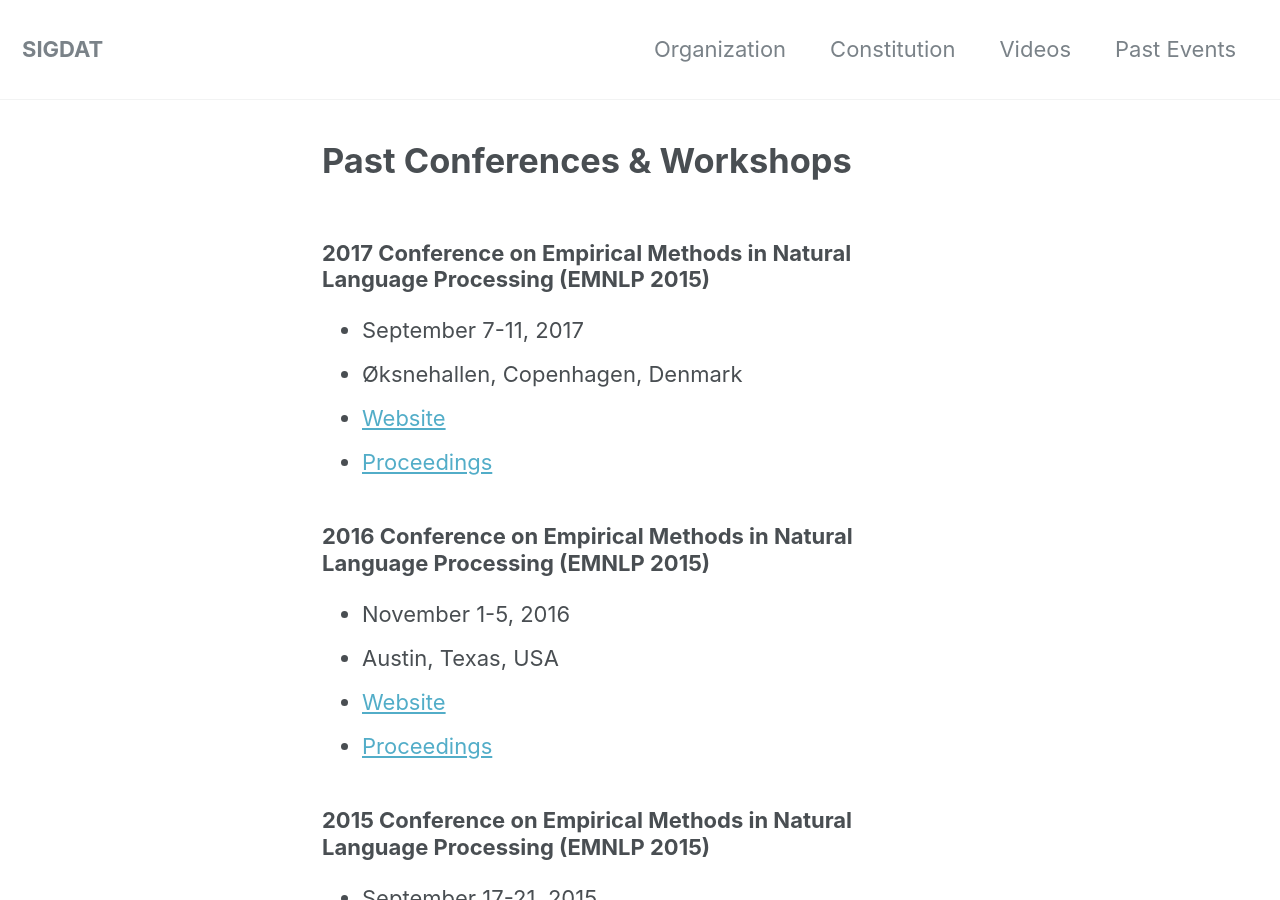
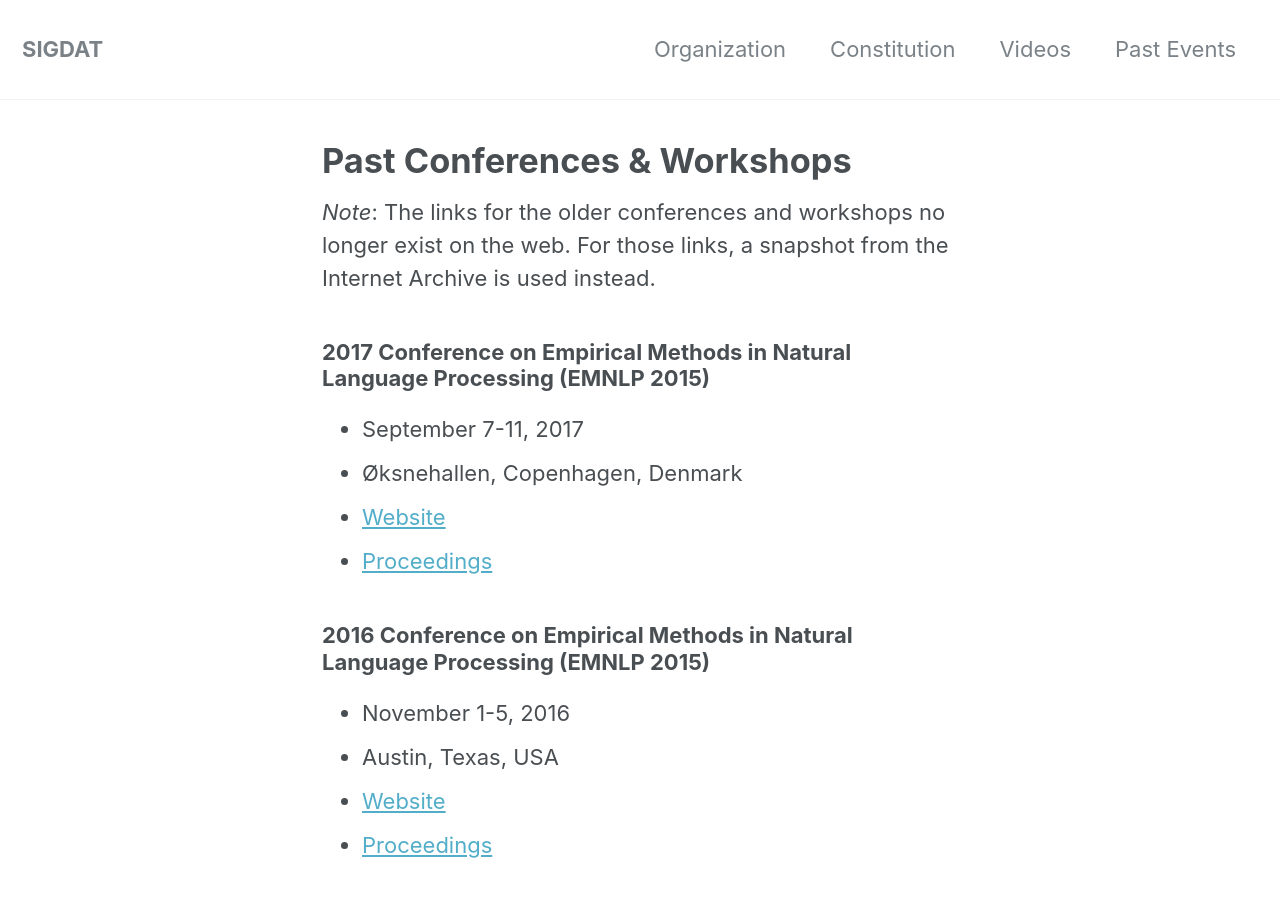
Before and after one commit to sigdat-org/sigdat, a Jekyll site: the page built from _pages/events.md, in a window 1280 px wide and 900 px high. Built offline with Jekyll 4.4.1, drawn with Linux system fonts in a browser that asks for light colours; nearby versions of some CDN libraries.

Commit message:
Add note

```diff
--- a/_pages/events.md
+++ b/_pages/events.md
@@ -9,6 +9,8 @@ toc_label: " Sections"
 toc_icon: "cog"
 ---
 {% include base_path %}
+
+*Note*: The links for the older conferences and workshops no longer exist on the web. For those links, a snapshot from the Internet Archive is used instead.
 
 ### 2017 Conference on Empirical Methods in Natural Language Processing (EMNLP 2015)
 - September 7-11, 2017
```
